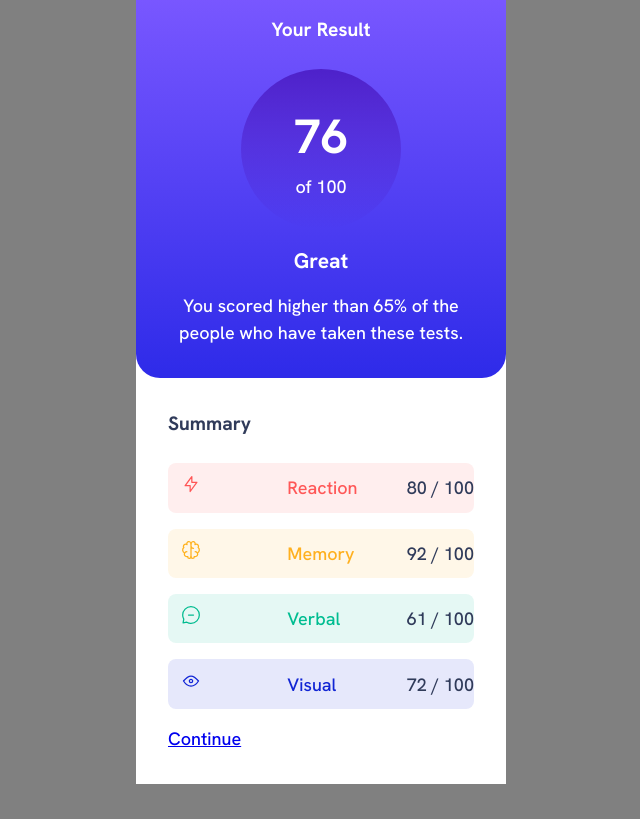
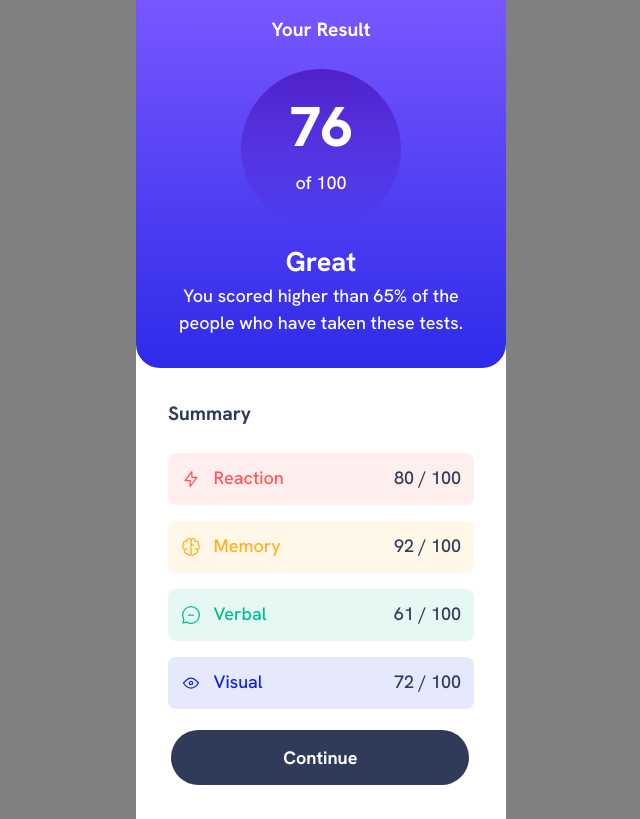
Before and after one commit to sclingan/results-summary, a React (Vite) app: page / in a window 1280 px wide. Shown: the whole page, without its empty margins (319-959 px from the left). Built offline with nearby package versions, Linux system fonts and the light colour scheme.

Commit message:
Added assets and API data

```diff
--- a/index.html
+++ b/index.html
@@ -2,7 +2,7 @@
 <html lang="en">
   <head>
     <meta charset="UTF-8" />
-    <link rel="icon" type="image/svg+xml" href="/vite.svg" />
+    <link rel="icon" type="image/svg+xml" href="/favicon-32x32.png" />
     <!-- displays site properly based on user's device -->
     <meta name="viewport" content="width=device-width, initial-scale=1.0" />
     <!-- SEO -->
--- a/src/App.css
+++ b/src/App.css
@@ -63,12 +63,17 @@ p, h1, h2, h3, h4, h5, h6 {
 }
 
 /* 375 x 800 */
+/* TODO:
+   score and span text needs to be lighter
+*/
 body {
   font-family: var(--font-family);
   font-size: var(--font-size);
   font-weight: var(--fw-500);
   background-color: grey;
   position: relative;
+  min-height: 100dvh;
+  min-height: 100vh;
 }
 /* try using something other than flex to center card */
 .App {
@@ -80,6 +85,7 @@ body {
   /* top: 50%; */
   /* transform: translateY(-50%); */
   margin: 0 auto;
+  padding-bottom: 1rem;;
 
 }
 
@@ -103,17 +109,18 @@ h2 {
   width: 10rem;
   height: 10rem;
   border-radius: 50%;
-  padding-block: 2rem;
+  padding-block: 1rem;
   margin: 0 auto;
 }
 
 .p__score {
-  font-size: 3rem;
-  font-weight: var(--fw-700);
+  font-size: 3.5rem;
+  font-weight: var(--fw-800);
 }
 
 h3 {
-  padding-block: 1rem;
+  padding-top: 0.8rem;
+  font-size: 1.7rem;
 }
 
 .p__score_results {
@@ -129,8 +136,7 @@ aside {
 ul {
   list-style-type: none;
   padding: 0;
-  /* display: grid; */
-  /* grid-template-columns: 1fr 1fr 1fr; */
+  margin-bottom: 2.2rem;
 }
 
 li {
@@ -139,7 +145,7 @@ li {
 
 .results {
   display: grid;
-  grid-template-columns: 1fr 1fr;
+  grid-template-columns: auto 1fr;
 }
 
 .div__reaction {
@@ -173,9 +179,25 @@ li {
 span {
   color: var(--text-gray-blue);
   grid-column: 3/3;
+  padding-right: 0.8rem;
 }
 
 img {
-  padding-inline: 0.8rem;
+  padding: 0.3rem 0.8rem;
   grid-column: 1/1;
 }
+
+.button__continue {
+  text-decoration: none;
+  border-radius: 2rem;
+  background-color: var(--text-gray-blue);
+  color: var(--text-white);
+  font-weight: var(--fw-700);
+  padding: 1rem 7rem;
+  margin-left: 0.2rem;
+  cursor: pointer;
+}
+
+.button__continue:hover {
+  background-color: var(--gradient-royal);
+}
--- a/src/aside.tsx
+++ b/src/aside.tsx
@@ -1,5 +1,6 @@
 import { useState } from 'react'
 import './App.css'
+import data from '../src/assets/data.json'
 // import all images
 import reaction from '../public/icon-reaction.svg'
 import memory from '../public/icon-memory.svg'
@@ -7,38 +8,41 @@ import verbal from '../public/icon-verbal.svg'
 import visual from '../public/icon-visual.svg'
 
 function Aside() {
-
+  const Reaction = data[0].score;
+  const Memory = data[1].score;
+  const Verbal = data[2].score;
+  const Visual = data[3].score;
   return (
    <aside>
     {/* make this a list label?? */}
         <h2>Summary</h2>
         <ul>
             <li>
-              <div className='div__reaction results'><img src={reaction}></img>
+              <div className='div__reaction results'><img src={reaction} alt=""></img>
                 <p>Reaction</p>
-                <span>80 / 100</span>
+                <span>{Reaction} / 100</span>
               </div>
             </li>
             <li>
-              <div className='div__memory results'><img src={memory}></img>
+              <div className='div__memory results'><img src={memory} alt=""></img>
                 <p>Memory</p>
-                <span>92 / 100</span>
+                <span>{Memory} / 100</span>
               </div>
             </li>
             <li>
-              <div className='div__verbal results'><img src={verbal}></img>
+              <div className='div__verbal results'><img src={verbal} alt=""></img>
                 <p>Verbal</p>
-                <span>61 / 100</span>
+                <span>{Verbal} / 100</span>
                 </div>
             </li>
             <li>
-              <div className='div__visual results'><img src={visual}></img>
+              <div className='div__visual results'><img src={visual} alt=""></img>
                 <p>Visual</p>
-                <span>72 / 100</span>
+                <span>{Visual} / 100</span>
                 </div>
             </li>
         </ul>
-          <a href="#">Continue</a>
+          <a className='button__continue' href="#">Continue</a>
    </aside>
   )
 }
--- /dev/null
+++ b/src/assets/data.json
@@ -0,0 +1,22 @@
+[
+  {
+    "category": "Reaction",
+    "score": 80,
+    "icon": "./assets/images/icon-reaction.svg"
+  },
+  {
+    "category": "Memory",
+    "score": 92,
+    "icon": "./assets/images/icon-memory.svg"
+  },
+  {
+    "category": "Verbal",
+    "score": 61,
+    "icon": "./assets/images/icon-verbal.svg"
+  },
+  {
+    "category": "Visual",
+    "score": 72,
+    "icon": "./assets/images/icon-visual.svg"
+  }
+]
```
